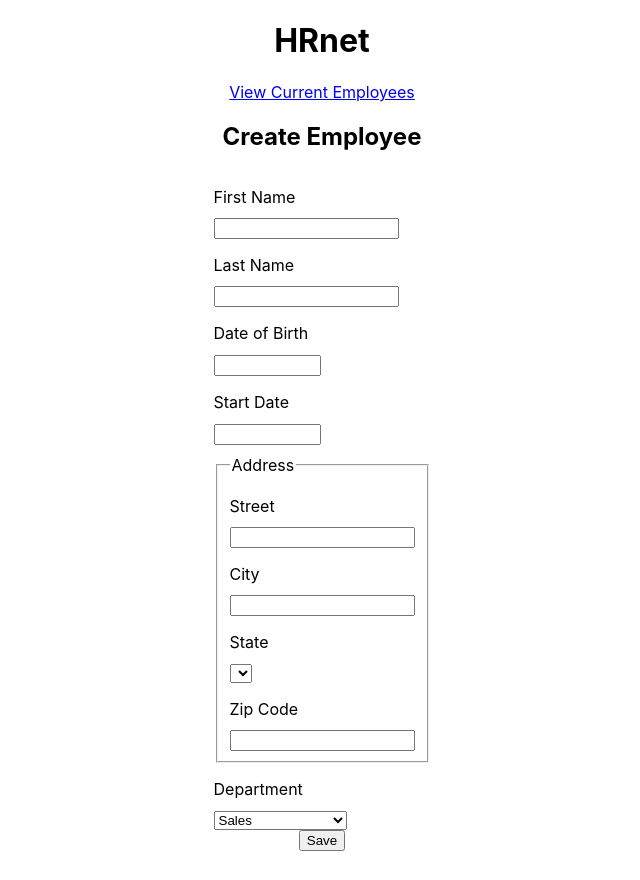
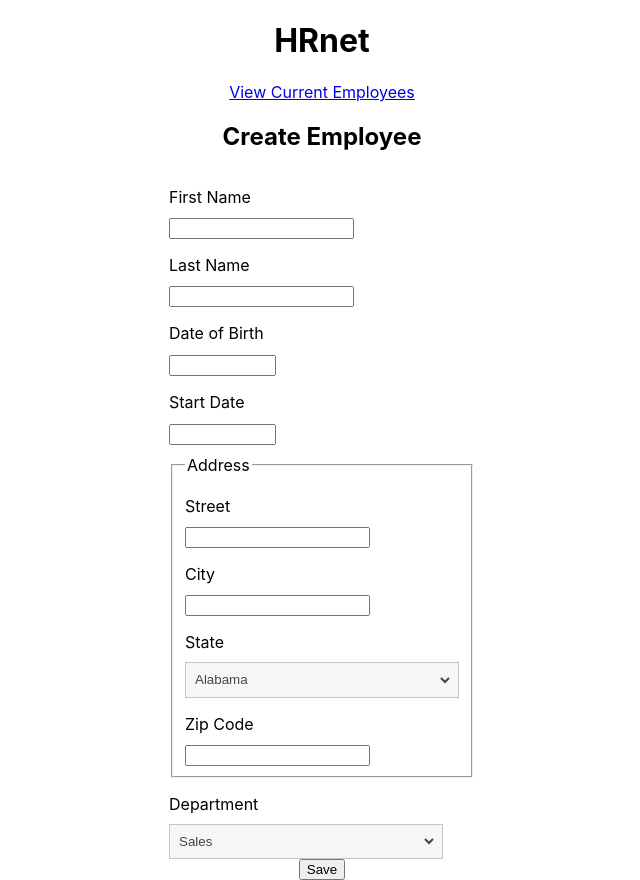
Before and after one commit to Mxtgy/maximetanguy_14_11072023, a React (Create React App) app: page / in a window 1280 px wide. Shown: the whole page, without its empty margins (318-958 px from the left). Before the commit the page ends 851 px from the top, so only its background shows below. Built offline with nearby package versions, Linux system fonts and the light colour scheme.

Commit message:
Maj du code
Ajout composant select + rendu dynamique du composant

```diff
--- a/src/App.css
+++ b/src/App.css
@@ -14,6 +14,7 @@
   flex-direction: column;
   align-items: center;
   justify-content: center;
+  width: 100%;
 }
 
 label {
@@ -25,3 +26,27 @@ label {
 .address {
   margin-top: 10px;
 }
+
+/*SELECT*/
+.select-container {
+  background: #f6f6f6;
+  border: 1px solid #c5c5c5;
+  width: 17em;
+}
+
+/* Custom Select */
+.select {
+  position: relative;
+  display: flex;
+  width: 100%;
+  height: 2.5em;
+  line-height: 3;
+  background: #f6f6f6;
+  border-radius: 3px;
+  color: #454545;
+  border: none;
+  border-right: 5px solid transparent;
+  border-left: 5px solid transparent;
+  outline: none;
+  cursor: pointer;
+}
--- a/src/components/datepicker/Datepicker.js
+++ b/src/components/datepicker/Datepicker.js
@@ -4,7 +4,7 @@ function Datepicker({ name, id }) {
 
     return (
         <>
-            <label for={ id }>{ name }</label>
+            <label htmlFor={ id }>{ name }</label>
             <input className="datepicker" type="date" id={ id } />
         </>
     );
--- /dev/null
+++ b/src/components/select/Select.js
@@ -0,0 +1,23 @@
+import './Select.module.css';
+
+function Select({ tagname, title, content}) {
+
+    var isContent = content;
+
+    return (
+        <>
+            { isContent ?
+                <>
+                    <label htmlFor={ tagname }>{ title }</label>
+                    <div className="select-container">
+                        <select className="select" name={ tagname } id={ tagname }>
+                            { isContent.map((i, index) => <option key={ index } value={i.abbreviation ? i.abbreviation : i.name}>{i.name}</option>)}
+                        </select>
+                    </div>
+                </>
+            : null }
+        </>
+    );
+}
+
+export default Select;
--- a/src/pages/home/Home.js
+++ b/src/pages/home/Home.js
@@ -1,51 +1,66 @@
 import { NavLink } from 'react-router-dom';
 import Datepicker from '../../components/datepicker/Datepicker.js';
+import Select from '../../components/select/Select.js';
+import { STATES_LIST, DEPARTMENT_LIST } from '../../utils/const.js';
 
 function Home() {
+
+    var contentState = STATES_LIST;
+    var contentDepartment = DEPARTMENT_LIST;
+
+    function handleSubmit(e) {
+        e.preventDefault();
+        var form = document.querySelector('form');
+        if (form) {
+            var select2 = form.querySelector('#department').value;
+            console.log(select2);
+        }
+    }
     return (
         <>
-            <div class="title">
+            <div className="title">
                 <h1>HRnet</h1>
             </div>
-            <div class="container">
+            <div className="container">
                 <NavLink to="/employee-list">View Current Employees</NavLink>
                 <h2>Create Employee</h2>
                 <form action="#" id="create-employee">
-                    <label for="first-name">First Name</label>
+                    <label htmlFor="first-name">First Name</label>
                     <input type="text" id="first-name" />
 
-                    <label for="last-name">Last Name</label>
+                    <label htmlFor="last-name">Last Name</label>
                     <input type="text" id="last-name" />
 
                     <Datepicker name="Date of Birth" id="date-of-birth" />
                     <Datepicker name="Start Date" id="start-date" />
 
-                    <fieldset class="address">
+                    <fieldset className="address">
                         <legend>Address</legend>
 
-                        <label for="street">Street</label>
+                        <label htmlFor="street">Street</label>
                         <input id="street" type="text" />
 
-                        <label for="city">City</label>
+                        <label htmlFor="city">City</label>
                         <input id="city" type="text" />
 
-                        <label for="state">State</label>
-                        <select name="state" id="state"></select>
+                        <Select tagname="state" title="State" content={contentState} />
 
-                        <label for="zip-code">Zip Code</label>
+                        <label htmlFor="zip-code">Zip Code</label>
                         <input id="zip-code" type="number" />
                     </fieldset>
 
-                    <label for="department">Department</label>
-                    <select name="department" id="department">
-                        <option>Sales</option>
-                        <option>Marketing</option>
-                        <option>Engineering</option>
-                        <option>Human Resources</option>
-                        <option>Legal</option>
-                    </select>
+                    <Select tagname="department" title="Department" content={contentDepartment} />
+
                 </form>
-                <button>Save</button>
+                <button type="submit" onClick={handleSubmit}>Save</button>
+
+                {/*
+                <MODAL ISOPEN=FALSE>
+                    <div>
+                    <p>L'utilisateur a bien été créé !</p>
+                    </div>
+                </MODAL>
+                */}
             </div>
         </>
     );
--- a/src/utils/const.js
+++ b/src/utils/const.js
@@ -1,4 +1,20 @@
-export const DEPARTMENT_LIST = ["Sales", "Marketing", "Engineering", "Human Resources", "Legal"];
+export const DEPARTMENT_LIST = [
+    {
+        "name": "Sales",
+    },
+    {
+        "name": "Marketing",
+    },
+    {
+        "name": "Engineering",
+    },
+    {
+        "name": "Human Resources",
+    },
+    {
+        "name": "Legal",
+    }
+ ];
 
 export const STATES_LIST = [
     {
```
Also changed, not shown: src/components/select/Select.module.css (added).
